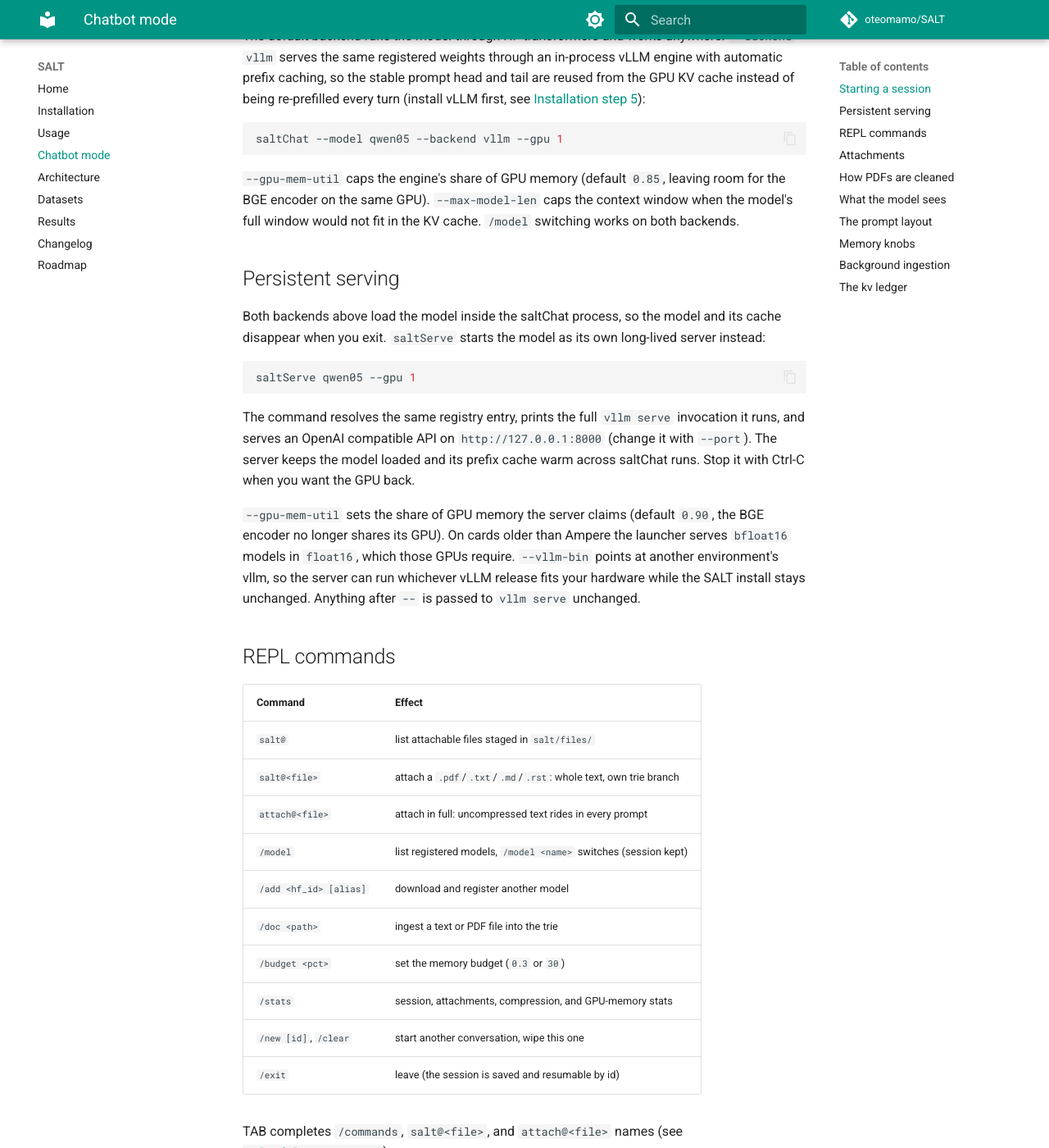
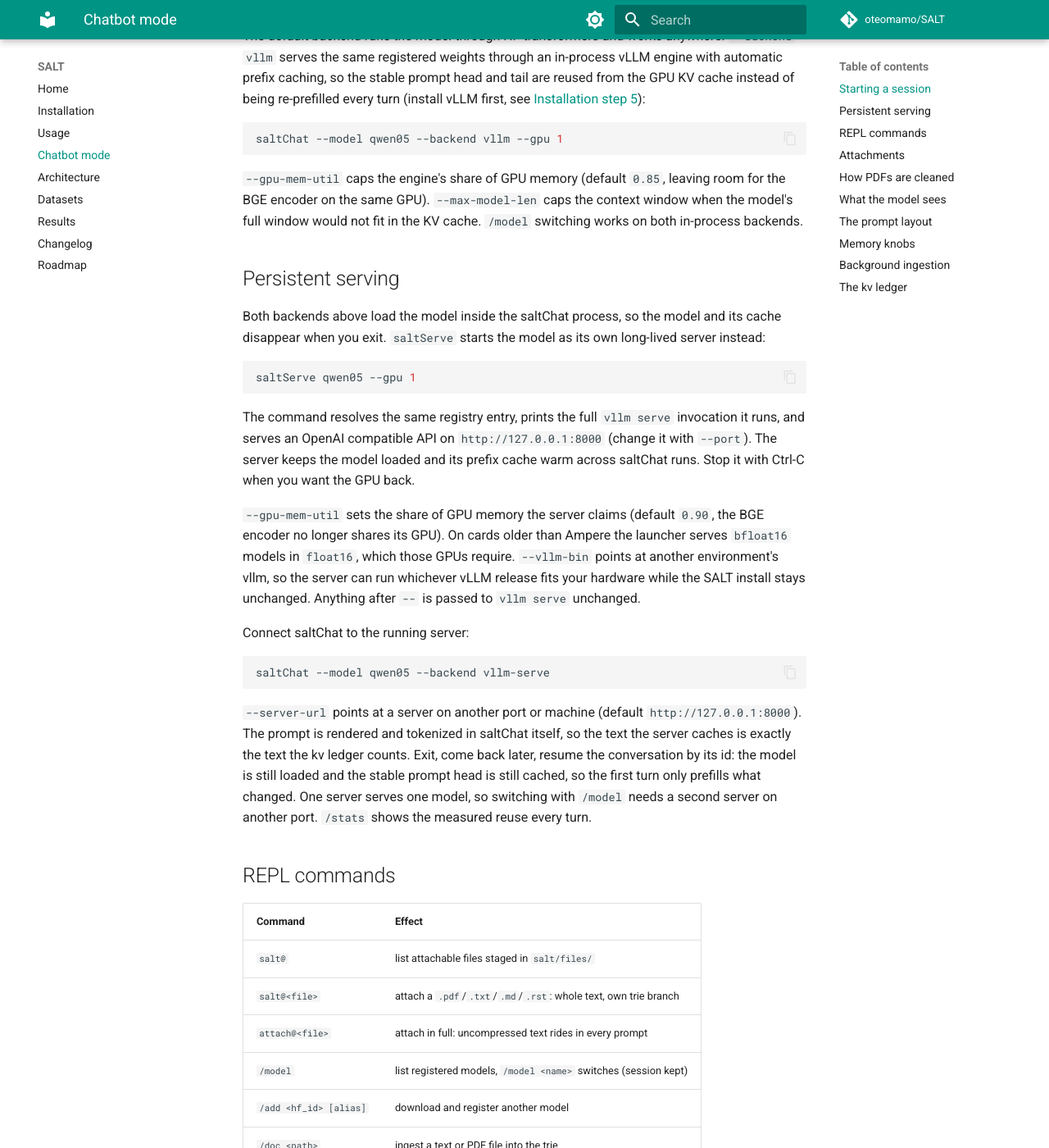
Before and after one commit to oteomamo/SALT, an MkDocs documentation site: the page built from docs/chatbot.md, in a window 1280 px wide and 1400 px high, scrolled down 614 px. Shown: the whole window at 82% size. Built offline with MkDocs 1.6.1 and Material for MkDocs 9.7.7, drawn with Linux system fonts in a browser that asks for light colours; comment, search, counter and statistics services are not loaded; the version menu is left out.

Commit message:
v2.9.5 saltChat: --backend vllm-serve talks to a persistent server
--backend gains vllm-serve and --server-url (default loopback port
8000) wires the REPL to a server started with saltServe. The client
renders and tokenizes prompts itself, so the server caches exactly
what the ledger counts. /model to a different alias fails with the
one-server-one-model message and reconnects to the running server.
/stats explains when the server reports no cache stats. Verified
over the wire on the box: scripted sessions stream and record 96%
prefix-cache reuse in /stats, the /model rollback path reconnects,
and a second client resuming the same conversation gets 94% of its
first prompt served from the still-warm cache - the KV cache now
survives client restarts. chat_ingest and chat_theme regressions
pass, style gate and strict docs build clean.

````diff
--- a/docs/chatbot.md
+++ b/docs/chatbot.md
@@ -38,7 +38,7 @@ saltChat --model qwen05 --backend vllm --gpu 1
 `--gpu-mem-util` caps the engine's share of GPU memory (default `0.85`,
 leaving room for the BGE encoder on the same GPU). `--max-model-len` caps
 the context window when the model's full window would not fit in the KV
-cache. `/model` switching works on both backends.
+cache. `/model` switching works on both in-process backends.
 
 ## Persistent serving
 
@@ -63,6 +63,21 @@ GPUs require. `--vllm-bin` points at another environment's vllm, so the
 server can run whichever vLLM release fits your hardware while the SALT
 install stays unchanged. Anything after `--` is passed to `vllm serve`
 unchanged.
+
+Connect saltChat to the running server:
+
+```bash
+saltChat --model qwen05 --backend vllm-serve
+```
+
+`--server-url` points at a server on another port or machine (default
+`http://127.0.0.1:8000`). The prompt is rendered and tokenized in
+saltChat itself, so the text the server caches is exactly the text the
+kv ledger counts. Exit, come back later, resume the conversation by its
+id: the model is still loaded and the stable prompt head is still
+cached, so the first turn only prefills what changed. One server serves
+one model, so switching with `/model` needs a second server on another
+port. `/stats` shows the measured reuse every turn.
 
 ## REPL commands
 
--- a/pyproject.toml
+++ b/pyproject.toml
@@ -4,7 +4,7 @@ build-backend = "setuptools.build_meta"
 
 [project]
 name = "salt"
-version = "2.9.4"
+version = "2.9.5"
 description = "SALT: Salience-Aware Lexical Trie for Long-Context Compression"
 readme = "README.md"
 license = "MIT"
````
Also changed, not shown: README.md (+5 -5 lines), docs/architecture.md (+5 -5 lines), docs/changelog.md (+4 -1 lines), 1 other file.
